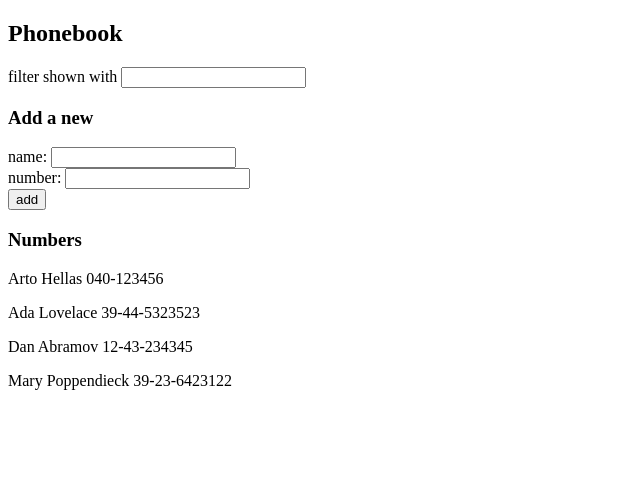
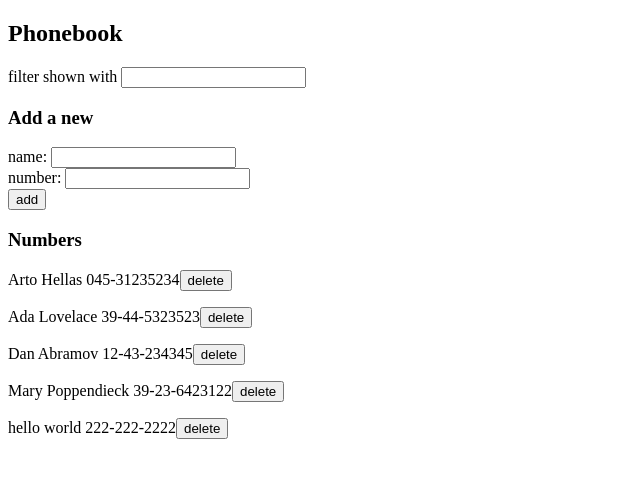
Before and after one commit to melongbob/full_stack_open, a React (Create React App) app in the folder part2/phonebook/: page / in a window 1280 px wide. Shown: the top 478 px of the page, without its empty margins (0-640 px from the left). Built offline with nearby package versions, Linux system fonts and the light colour scheme; data requests are answered from the project's data file.

Commit message:
complete 2.15-2.18

```diff
--- a/part2/phonebook/db.json
+++ b/part2/phonebook/db.json
@@ -1,8 +1,8 @@
 {
-    "persons":[
+  "persons": [
     {
       "name": "Arto Hellas",
-        "number": "040-123456",
+      "number": "045-31235234",
       "id": 1
     },
     {
@@ -19,6 +19,11 @@
       "name": "Mary Poppendieck",
       "number": "39-23-6423122",
       "id": 4
+    },
+    {
+      "name": "hello world",
+      "number": "222-222-2222",
+      "id": 5
     }
   ]
 }
--- a/part2/phonebook/src/App.js
+++ b/part2/phonebook/src/App.js
@@ -1,9 +1,9 @@
 import React, { useState, useEffect } from 'react';
-import axios from 'axios';
 
 import Filter from './components/Filter';
 import PersonForm from './components/PersonForm';
 import Persons from './components/Persons';
+import personService from './services/persons';
 
 const App = () => {
     const [persons, setPersons] = useState([]);
@@ -12,26 +12,42 @@
     const [filter, setFilter] = useState('');
 
     useEffect(() => {
-        axios
-            .get('http://localhost:3001/persons')
-            .then(response => {
-                setPersons(response.data);
+            personService
+            .getAll()
+            .then(initialPersons => {
+                setPersons(initialPersons);
             });
     }, []);
 
     const addPersons = (event) => {
         event.preventDefault();
 
+        const personObject = {
+            name: newName,
+            number: newNumber
+        }
+
         if(persons.map(person => person.name).includes(newName)){
-            alert(`${newName} is already added to the phonebook`);
+            if(window.confirm(`${newName} is already added to the phonebook, replace the old number with a new one?`)){
+                const id = persons.find(person => person.name === newName).id;
+
+                personService
+                    .update(id, personObject)
+                    .then(returnedPerson => {
+                        setPersons(persons.map(person => person.id !== id ? person : returnedPerson));
+                        setNewName('');
+                        setNewNumber('');
+                    });
+            }
         } else {
-            const personObject = {
-                name: newName,
-                number: newNumber
-            }
-            setPersons(persons.concat(personObject));
-            setNewName('');
-            setNewNumber('');
+            personService
+                .create(personObject)
+                .then(returnedPerson => {
+                    setPersons(persons.concat(returnedPerson));
+                    setNewName('');
+                    setNewNumber('');
+                }
+            );
         }
     }
 
@@ -45,6 +61,15 @@
 
     const handleFilterChange = (event) => {
         setFilter(event.target.value);
+    }
+
+    const handleDelete = (person) => {
+        if(window.confirm(`Delete ${person.name} ?`))
+            personService
+                .remove(person.id)
+                .then(
+                    setPersons(persons.filter(p => p.id !== person.id))
+                )
     }
 
     const personsToShow = filter === ''
@@ -66,7 +91,7 @@
             />
 
             <h3>Numbers</h3>
-            <Persons persons={personsToShow} />
+            <Persons persons={personsToShow} handleDelete={handleDelete} />
 
         </div>
     );
--- a/part2/phonebook/src/components/Person.js
+++ b/part2/phonebook/src/components/Person.js
@@ -1,8 +1,13 @@
 import React from 'react';
 
-const Person = ({person}) => {
+const Person = ({person, handleDelete}) => {
     return (
-    <p>{person.name} {person.number}</p>
+    <p>
+        {person.name} {person.number}
+        <button onClick={() => handleDelete(person)}>
+            delete
+        </button>
+    </p>
     );
 }
 
--- a/part2/phonebook/src/components/Persons.js
+++ b/part2/phonebook/src/components/Persons.js
@@ -2,10 +2,10 @@
 
 import Person from './Person';
 
-const Persons = ({persons}) => (
+const Persons = ({persons, handleDelete}) => (
     <div>
         {persons.map(person =>
-            <Person key={person.id} person={person} />
+            <Person key={person.id} person={person} handleDelete={handleDelete}/>
         )}
     </div>
 );
--- /dev/null
+++ b/part2/phonebook/src/services/persons.js
@@ -0,0 +1,24 @@
+import axios from 'axios';
+const baseUrl = 'http://localhost:3001/persons';
+
+const getAll = () => {
+    const request = axios.get(baseUrl);
+    return request.then(response => response.data);
+}
+
+const create = newObject => {
+    const request = axios.post(baseUrl, newObject);
+    return request.then(response => response.data);
+}
+
+const update = (id, newObject) => {
+    const request = axios.put(`${baseUrl}/${id}`, newObject);
+    return request.then(response => response.data);
+}
+
+const remove = (id) => {
+    const request = axios.delete(`${baseUrl}/${id}`);
+    return request.then(response => response.data);
+}
+
+export default { getAll, create, update, remove };
```
Lines whose indentation alone changed are shown as unchanged.
